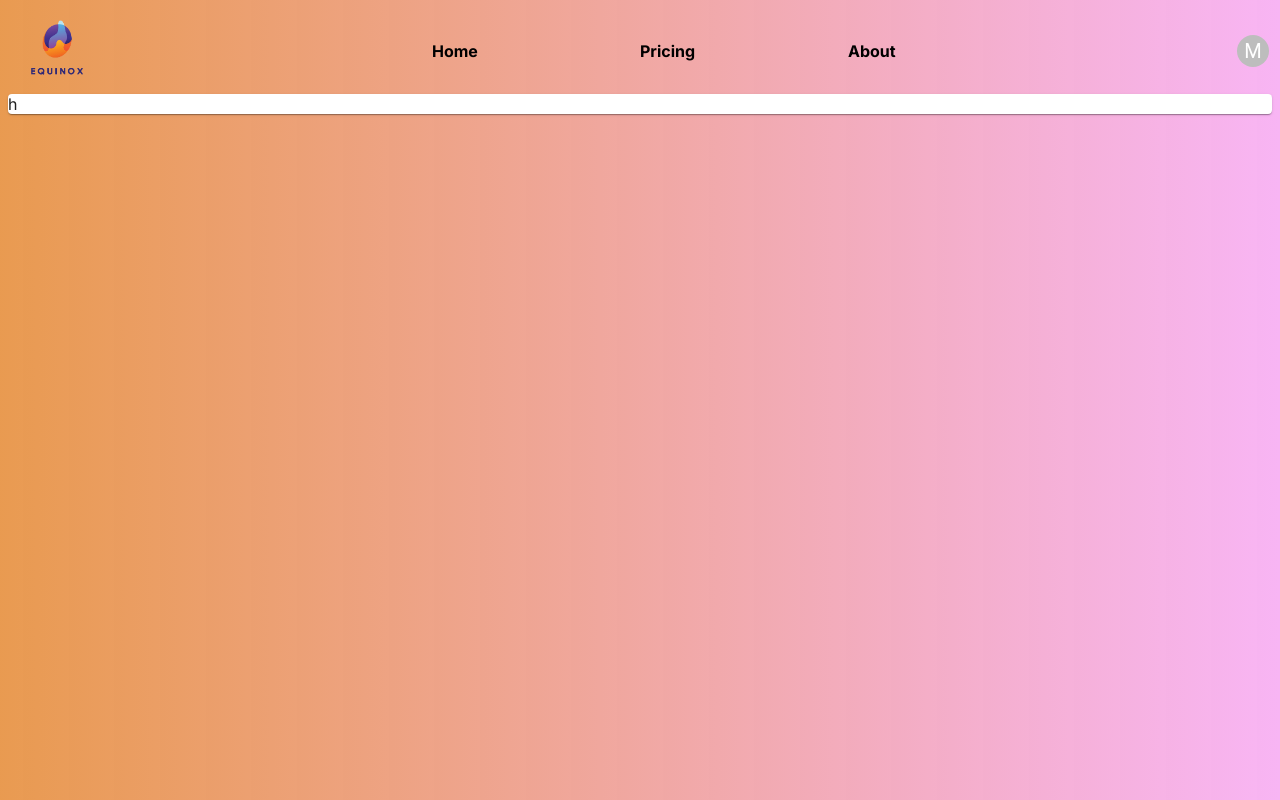
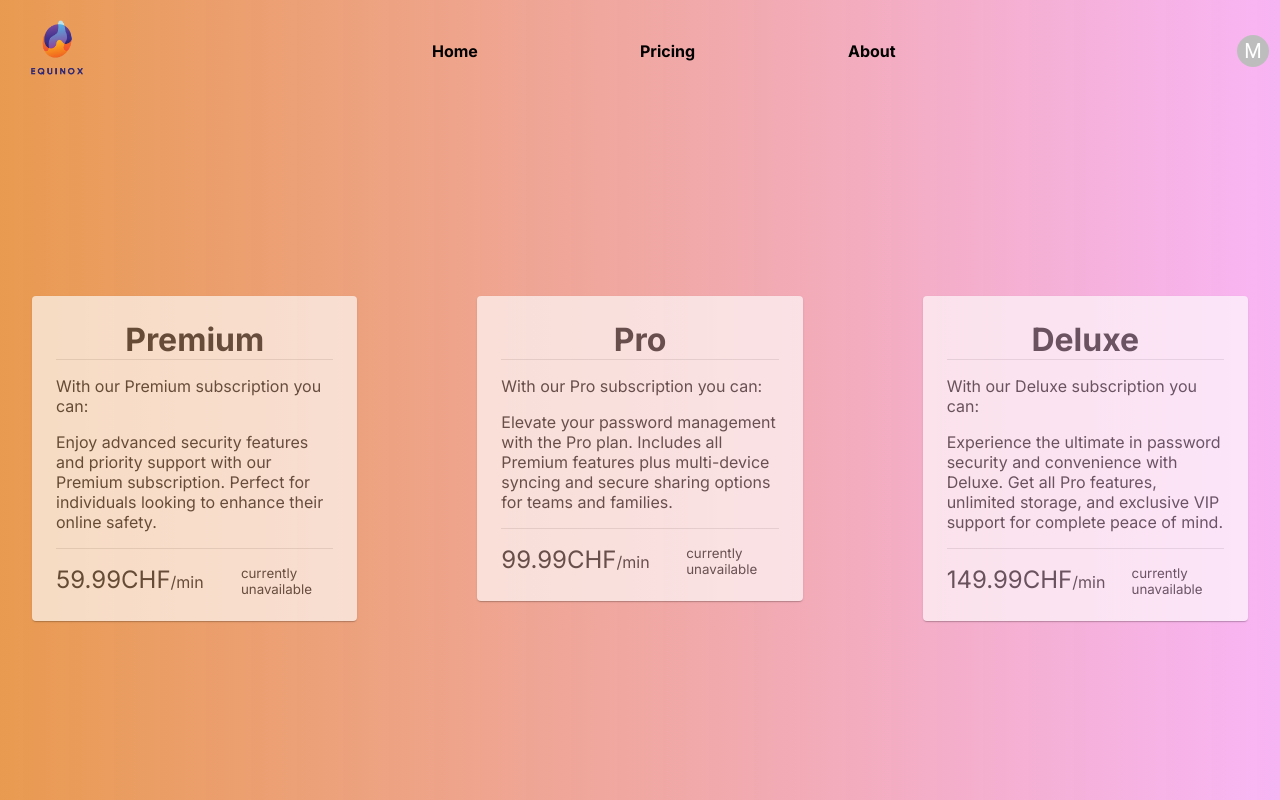
Before and after one commit to kokocyber/ctx-vault, a Next.js app: page /pricing in a window 1280 px wide. Built offline with nearby package versions, Linux system fonts and the light colour scheme.

Commit message:
feat: Pricing Tab

```diff
--- a/package.json
+++ b/package.json
@@ -12,7 +12,7 @@
     "@emotion/react": "^11.11.4",
     "@emotion/styled": "^11.11.5",
     "@mui/icons-material": "^5.15.18",
-    "@mui/material": "^5.15.18",
+    "@mui/material": "^5.15.19",
     "@prisma/client": "^5.14.0",
     "crypto": "^1.0.1",
     "jose": "^5.4.0",
--- /dev/null
+++ b/src/app/(components)/PricingPaper.js
@@ -0,0 +1,49 @@
+"use client"
+
+import { useState } from 'react';
+import "./page.models.css";
+import { Paper, Divider, Grid, Button } from "@mui/material";
+
+export default function PricingPaper(props) {
+    const { title, price, description } = props;
+    const [elevation, setElevation] = useState(1);
+
+    const handleMouseOver = () => {
+        setElevation(15);
+    };
+
+    const handleMouseOut = () => {
+        setElevation(1);
+    };
+
+    return (
+        <Paper
+            elevation={elevation}
+            onMouseOver={handleMouseOver}
+            onMouseOut={handleMouseOut}
+            sx={{
+                padding: 3,
+                opacity: "65%",
+                transition: '0.3s',
+            }}
+        >
+            <div className="title">{title}</div>
+            <Divider />
+            <p>
+                With our {title} subscription you can:
+            </p>
+            <p>
+                {description}
+            </p>
+            <Divider />
+            <Grid container sx={{ mt: 2, mb: 0 }}>
+                <Grid item xs={8}>
+                    <div className="price">{price}CHF<span className="time">/min</span></div>
+                </Grid>
+                <Grid item xs={4}>
+                    <div className='small'>currently unavailable</div>
+                </Grid>
+            </Grid>
+        </Paper>
+    );
+}
--- /dev/null
+++ b/src/app/(components)/page.models.css
@@ -0,0 +1,18 @@
+.title {
+    font-weight: bold;
+    font-size: xx-large;
+    display: flex;
+    justify-content: center;
+}
+
+.time {
+    font-size: medium;
+}
+
+.price {
+    font-size: x-large;
+}
+
+.small {
+    font-size: smaller;
+}
--- a/src/app/page.model.css
+++ b/src/app/page.model.css
@@ -1,3 +1,5 @@
+@import url('https://fonts.googleapis.com/css2?family=Inter:wght@100..900&family=Ubuntu:ital,wght@0,300;0,400;0,500;0,700;1,300;1,400;1,500;1,700&display=swap');
+
 .links {
     text-decoration: none;
     font-weight: bold;
--- a/src/app/pricing/page.js
+++ b/src/app/pricing/page.js
@@ -1,14 +1,42 @@
 "use client";
 
 import "../page.model.css";
-import Paper from "@mui/material/Paper";
 import { Navbar } from "@/app/(components)/Navbar";
+import { Container, Grid } from "@mui/material";
+import PricingPaper from "../(components)/PricingPaper";
 
 export default function Pricing() {
+
     return (
         <>
             <Navbar>
-                <Paper>h</Paper>
+                <Container maxWidth="xl" sx={{
+                    marginTop: "16%"
+                }}>
+                    <Grid container spacing={15}>
+                        <Grid item xs={4}>
+                            <PricingPaper
+                                title="Premium"
+                                price="59.99"
+                                description="Enjoy advanced security features and priority support with our Premium subscription. Perfect for individuals looking to enhance their online safety."
+                            />
+                        </Grid>
+                        <Grid item xs={4}>
+                            <PricingPaper
+                                title="Pro"
+                                price="99.99"
+                                description="Elevate your password management with the Pro plan. Includes all Premium features plus multi-device syncing and secure sharing options for teams and families."
+                            />
+                        </Grid>
+                        <Grid item xs={4}>
+                            <PricingPaper
+                                title="Deluxe"
+                                price="149.99"
+                                description="Experience the ultimate in password security and convenience with Deluxe. Get all Pro features, unlimited storage, and exclusive VIP support for complete peace of mind."
+                            />
+                        </Grid>
+                    </Grid>
+                </Container>
             </Navbar>
         </>
     );
```
Also changed, not shown: src/app/globals.css (line endings or trailing spaces), 1 other file (tests, documents, lock files or other folders).
